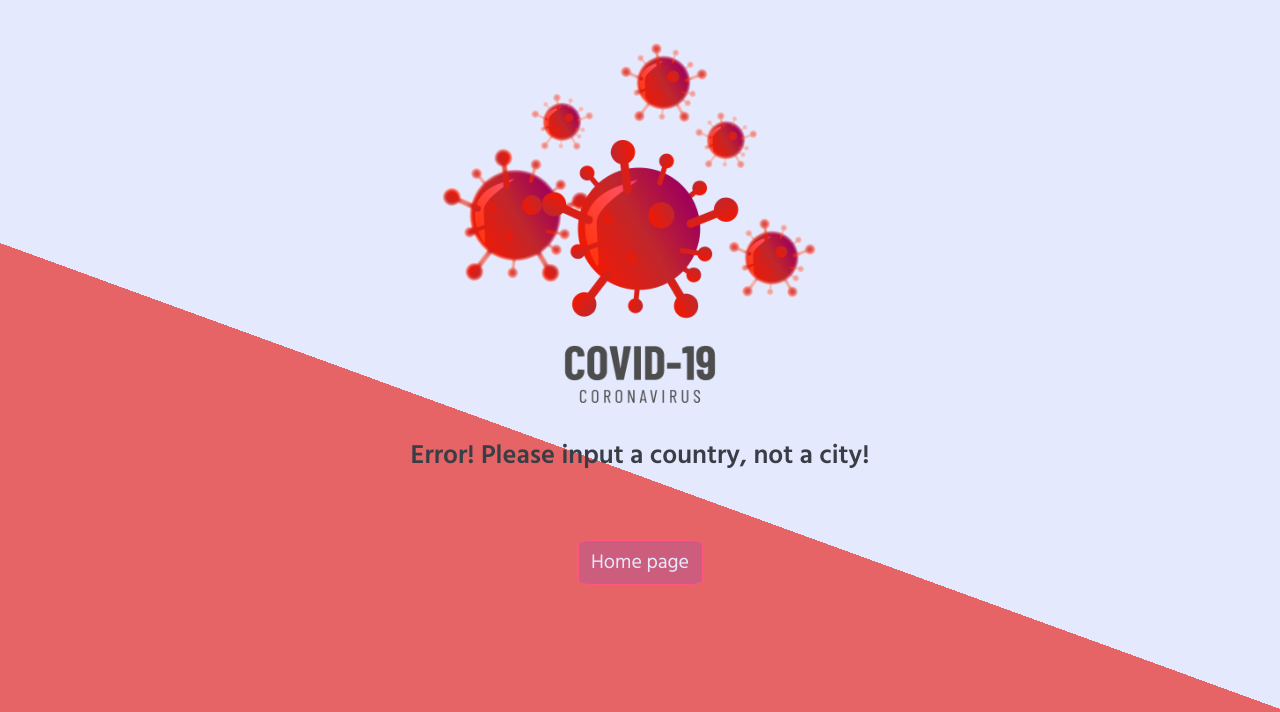
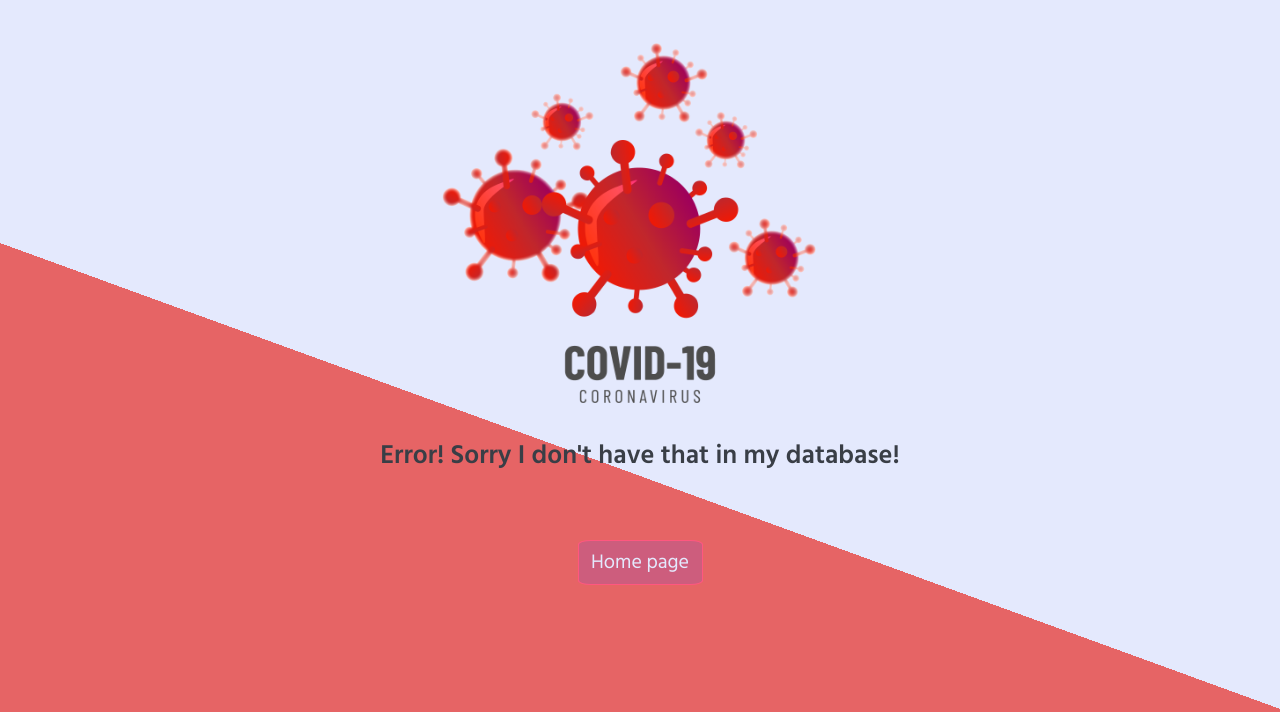
Before and after one commit to vincentho627/COVID-19-Voice-Assistant, a Flask app: page /data in a window 1280 px wide. Shown: the top 712 px of the page. Run offline with Flask 2, Linux system fonts and the light colour scheme; some libraries are stand-ins or nearby versions.

Commit message:
final changes for texts

```diff
--- a/templates/error.html
+++ b/templates/error.html
@@ -13,7 +13,7 @@
 </head>
 <body>
     <img class="logo" src="../static/images/logo.png" alt="logo pic">
-    <h4 class="options">Error! Please input a country, not a city!</h4><br><br>
+    <h4 class="options">Error! Sorry I don't have that in my database!</h4><br><br>
 
     <form action="/" method="GET">
         <button class="bt">Home page</button>
```
